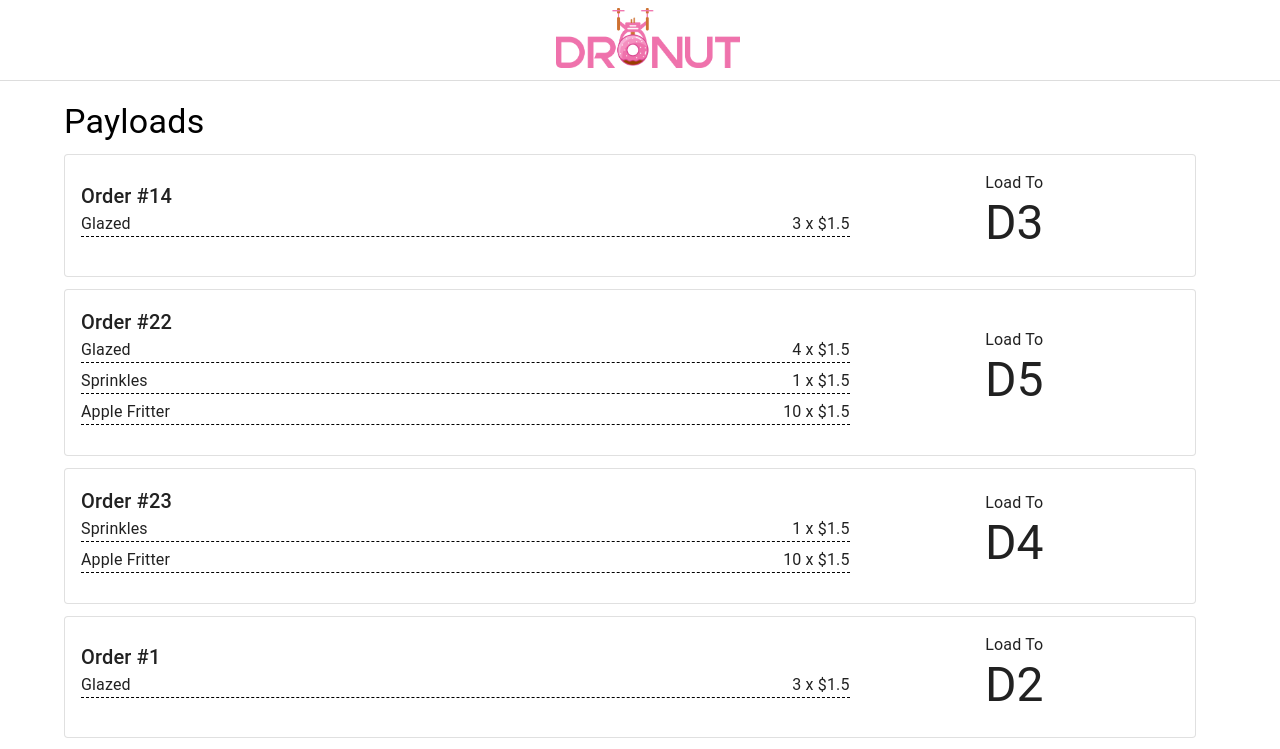
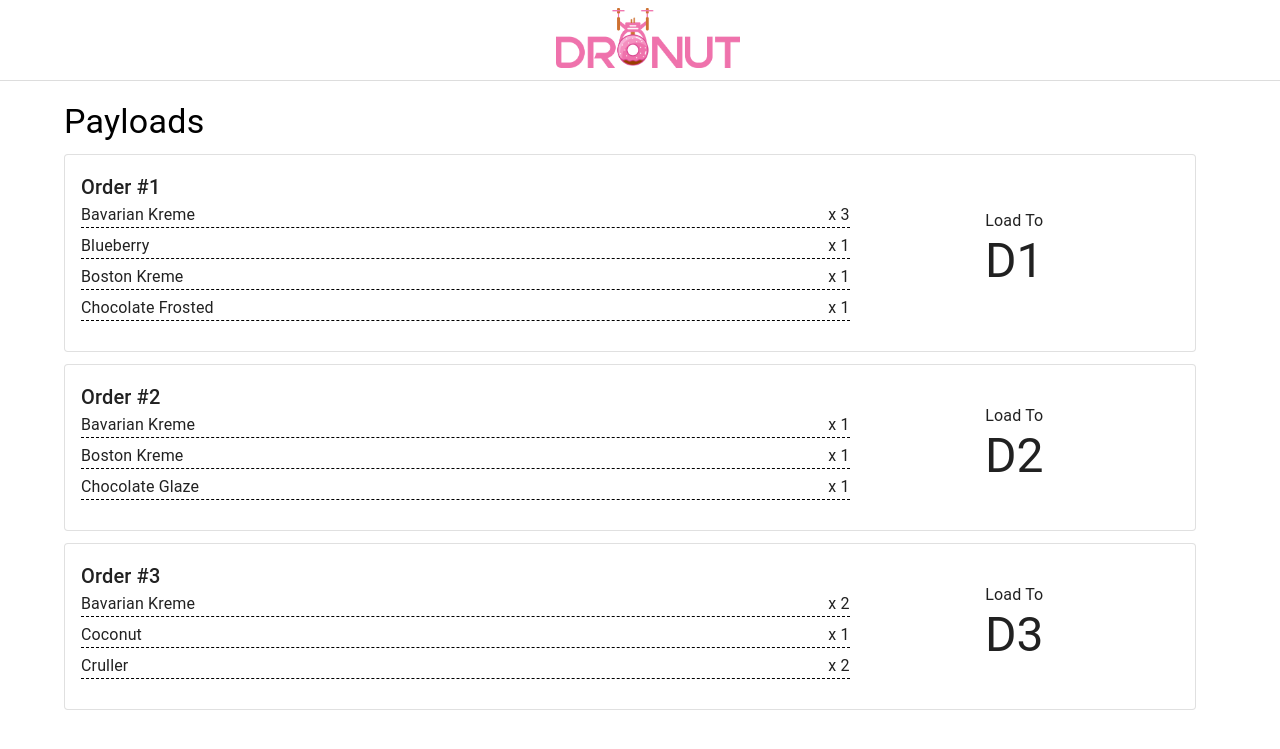
Before and after one commit to CMU-17-356/dronuts2022-group_1_spring_2022, a React (Create React App) app in the folder dronuts-frontend/: page /employee in a window 1280 px wide. Shown: the top 749 px of the page. Built offline with nearby package versions, Linux system fonts and the light colour scheme.

Commit message:
modified employee page to work with database format and retrieve item info from menu

```diff
--- /dev/null
+++ b/dronuts-frontend/src/assets/menuList.tsx
@@ -0,0 +1,131 @@
+import apple_krumb from "./donut_images/apple_krumb.jpg";
+import bavarian_kreme from "./donut_images/bavarian_kreme.jpg";
+import blueberry from "./donut_images/blueberry.jpg";
+import boston_kreme from "./donut_images/boston_kreme.jpg";
+import chocolate_frosted from "./donut_images/chocolate_frosted.jpg";
+import chocolate_glaze from "./donut_images/chocolate_glaze.jpg";
+import chocolate_kreme from "./donut_images/chocolate_kreme.jpg";
+import cinnamon_sugar from "./donut_images/cinnamon_sugar.jpg";
+import coconut from "./donut_images/coconut.jpg";
+import cruller from "./donut_images/cruller.jpg";
+import jelly from "./donut_images/jelly.jpg";
+import marble_frosted from "./donut_images/marble_frosted.jpg";
+import old_fashioned from "./donut_images/old_fashioned.jpg";
+import original_glaze from "./donut_images/original_glaze.jpg";
+import powdered_sugar from "./donut_images/powdered_sugar.jpg";
+import sour_cream from "./donut_images/sour_cream.jpg";
+import strawberry_frosted from "./donut_images/strawberry_frosted.jpg";
+import vanilla_frosted from "./donut_images/vanilla_frosted.jpg";
+
+const menu = [
+  {
+    name: "Apple Krumb",
+    price: 1.25,
+    classic: false,
+    pic: apple_krumb,
+  },
+  {
+    name: "Bavarian Kreme",
+    price: 1.25,
+    classic: false,
+    pic: bavarian_kreme,
+  },
+  {
+    name: "Blueberry",
+    price: 1.0,
+    classic: true,
+    pic: blueberry,
+  },
+  {
+    name: "Boston Kreme",
+    price: 1.25,
+    classic: false,
+    pic: boston_kreme,
+  },
+  {
+    name: "Chocolate Frosted",
+    price: 1.0,
+    classic: true,
+    pic: chocolate_frosted,
+  },
+  {
+    name: "Chocolate Glaze",
+    price: 0.8,
+    classic: true,
+    pic: chocolate_glaze,
+  },
+  {
+    name: "Chocolate Kreme",
+    price: 1.25,
+    classic: false,
+    pic: chocolate_kreme,
+  },
+  {
+    name: "Cinnamon Sugar",
+    price: 1.0,
+    classic: true,
+    pic: cinnamon_sugar,
+  },
+  {
+    name: "Coconut",
+    price: 1.25,
+    classic: false,
+    pic: coconut,
+  },
+  {
+    name: "Cruller",
+    price: 1.25,
+    classic: false,
+    pic: cruller,
+  },
+  {
+    name: "Jelly",
+    price: 1.25,
+    classic: true,
+    pic: jelly,
+  },
+  {
+    name: "Marble Frosted",
+    price: 1.5,
+    classic: false,
+    pic: marble_frosted,
+  },
+  {
+    name: "Original Glaze",
+    price: 0.8,
+    classic: true,
+    pic: original_glaze,
+  },
+  {
+    name: "Powdered Sugar",
+    price: 0.8,
+    classic: true,
+    pic: powdered_sugar,
+  },
+  {
+    name: "Sour Cream",
+    price: 1.25,
+    classic: false,
+    pic: sour_cream,
+  },
+  {
+    name: "Strawberry Frosted",
+    price: 1.00,
+    classic: true,
+    pic: strawberry_frosted,
+  },
+  {
+    name: "Vanilla Frosted",
+    price: 1.00,
+    classic: true,
+    pic: vanilla_frosted,
+  },
+  {
+    name: "Old Fashioned",
+    price: 0.8,
+    classic: true,
+    pic: old_fashioned,
+  },
+];
+
+export default menu;
--- a/dronuts-frontend/src/components/Payload.tsx
+++ b/dronuts-frontend/src/components/Payload.tsx
@@ -25,7 +25,7 @@ function Payload(props: PayloadProps) {
                   </Typography>
                   <div className="dash" />
                   <Typography variant="body1">
-                    {item.quantity} x $1.5
+                    x {item.quantity}
                   </Typography>
                 </div>
               );
--- a/dronuts-frontend/src/pages/Employee.tsx
+++ b/dronuts-frontend/src/pages/Employee.tsx
@@ -2,94 +2,55 @@ import Header from "../components/Header";
 import { Typography } from "@mui/material";
 import "./Employee.css";
 import Payload from "../components/Payload";
+import menuList from "../assets/menuList";
 
 function App() {
   const testPayloads = [
     {
-        id: 14,
-        droneId: 3,
+      id: 1,
+      customerId: 12,
       items: [
-            {
-                name: "Glazed",
-                quantity: 3
-            },
-        ]
+        {itemId: 1, count: 3},
+        {itemId: 2, count: 1},
+        {itemId: 3, count: 1},
+        {itemId: 4, count: 1}
+      ],
+      address: "5000 Forbes Ave."
     },
     {
-        id: 22,
-        droneId: 5,
+      id: 2,
+      customerId: 14,
       items: [
-            {
-                name: "Glazed",
-                quantity: 4,
+        {itemId: 1, count: 1},
+        {itemId: 3, count: 1},
+        {itemId: 5, count: 1},
+      ],
+      address: "1 infinite loop."
     },
     {
-                name: "Sprinkles",
-                quantity: 1,
-            },
-            {
-                name: "Apple Fritter",
-                quantity: 10
-            },
-        ]
-      },
-      {
-        id: 23,
-        droneId: 4,
+      id: 3,
+      customerId: 20,
       items: [
-          {
-              name: "Sprinkles",
-              quantity: 1,
-          },
-          {
-              name: "Apple Fritter",
-              quantity: 10
-          },
-        ]
-      },
-      {
-        id: 1,
-        droneId: 2,
-        items: [
-            {
-                name: "Glazed",
-                quantity: 3
-            },
-        ]
-      },
-      {
-        id: 27,
-        droneId: 6,
-        items: [
-            {
-                name: "Glazed",
-                quantity: 4,
-            },
-            {
-                name: "Sprinkles",
-                quantity: 1,
-            },
-            {
-                name: "Apple Fritter",
-                quantity: 10
-            },
-        ]
-      },
-      {
-        id: 30,
-        droneId: 1,
-        items: [
-          {
-              name: "Sprinkles",
-              quantity: 1,
-          },
-          {
-              name: "Apple Fritter",
-              quantity: 10
-          },
-        ]
+        {itemId: 1, count: 2},
+        {itemId: 8, count: 1},
+        {itemId: 9, count: 2},
+      ],
+      address: "1000 Morewood Ave."
     }
   ]
+
+  function getItems(ids: {itemId: number, count: number}[]) {
+    return ids.map((object) => {
+      return (
+        {
+          name: menuList[object.itemId].name,
+          quantity: object.count
+        }
+      )
+    })
+  }
+
+  const droneCount = 6
 
   return (
     <div className="App">
@@ -99,12 +60,12 @@ function App() {
           <Typography variant="h4" className="payloadHeader">
             Payloads
           </Typography>
-          {testPayloads.map((object) => {
+          {testPayloads.map((object, index) => {
             return (
               <Payload
                 id={object.id}
-                droneId={object.droneId}
-                items={object.items}
+                droneId={index % droneCount + 1}
+                items={getItems(object.items)}
               />
             );
           })}
```
Lines whose indentation alone changed are shown as unchanged.
